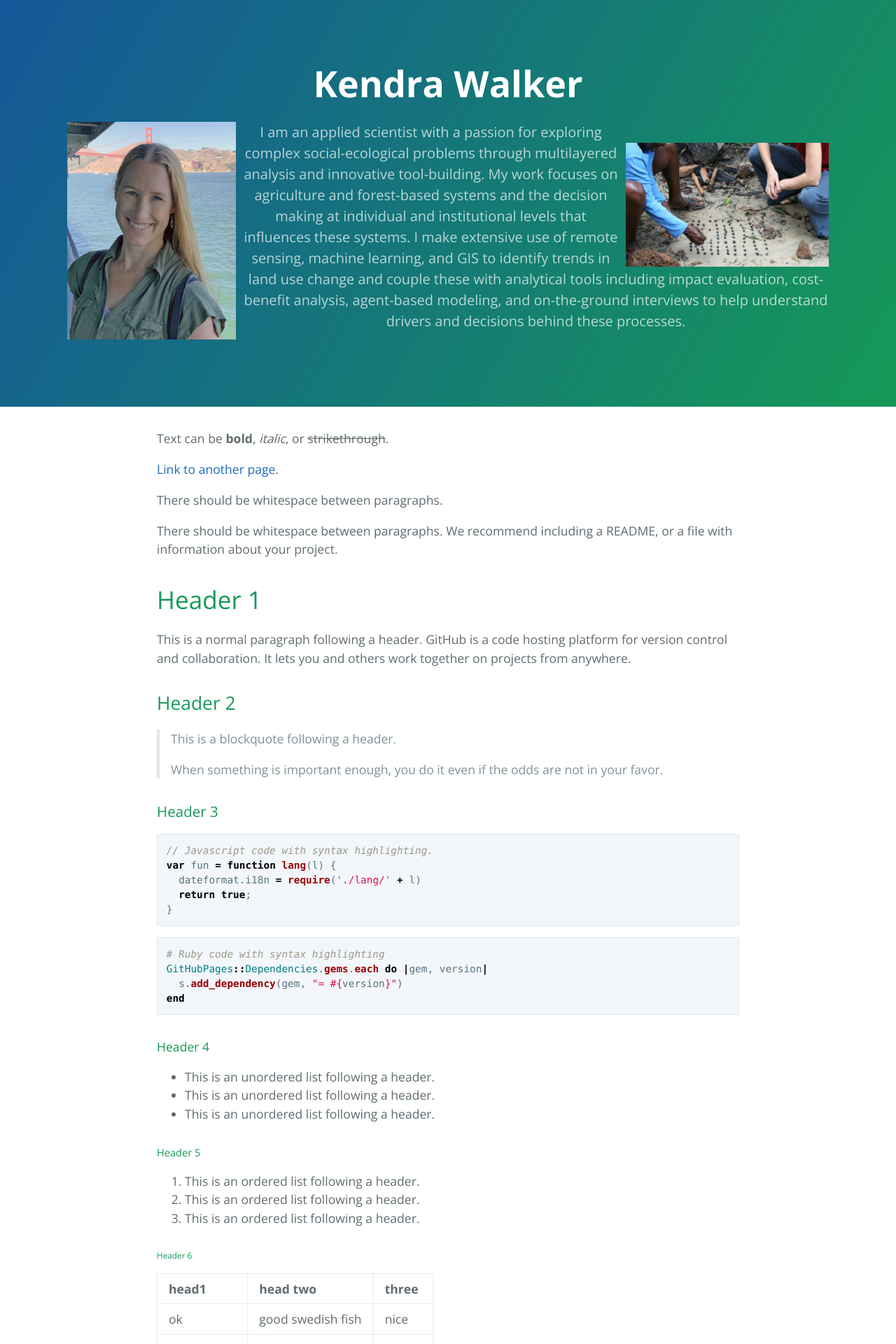
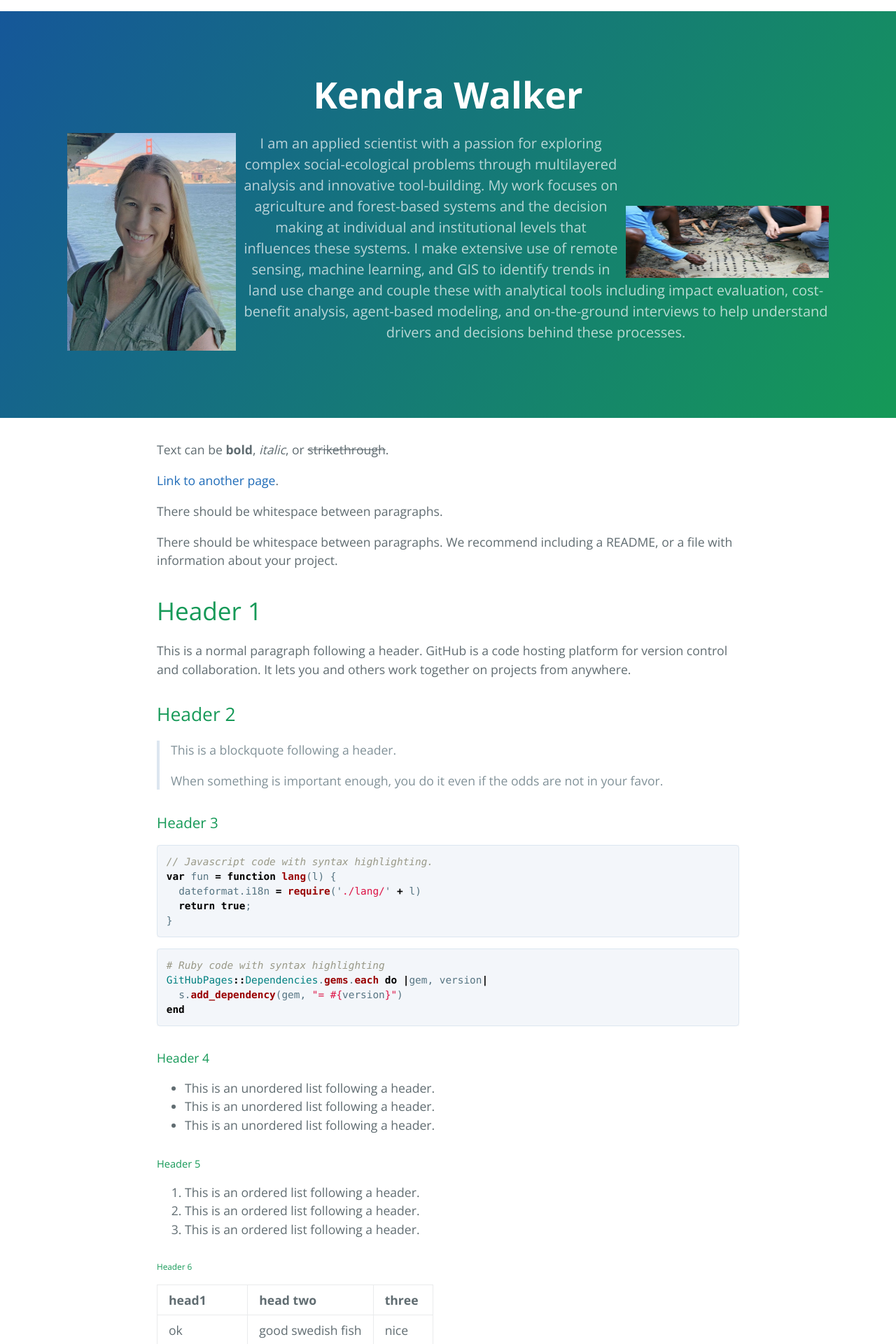
Before and after one commit to klwalker-sb/klwalker-sb, a Jekyll site: the page built from index_ex.md, in a window 1280 px wide. Shown: the top 1920 px of the page at 70% size. Built offline with Jekyll 4.4.1, drawn with Linux system fonts in a browser that asks for light colours.

Commit message:
fixing profile

```diff
--- a/_includes/head-custom.html
+++ b/_includes/head-custom.html
@@ -6,4 +6,6 @@
 <!-- You can set your favicon here -->
 <!-- link rel="shortcut icon" type="image/x-icon" href="{{ '/favicon.ico' | relative_url }}" -->
 
+{%- include social.html -%}
+
 <!-- end custom head snippets -->
--- a/_layouts/default.html
+++ b/_layouts/default.html
@@ -19,7 +19,7 @@
       <h1 class="project-name">{{ page.title | default: site.title | default: site.github.repository_name }}</h1>
       <p style="position: relative; overflow: auto">
         <img src="assets/KW_profile.jpg" alt="profile_pic" class="image" style="float:left; width:251px; height:311px; padding-right:10px;">
-        <img src="assets/KW_methods.jpg" alt="action_pic" class="image" style="float:right; width:300px; height:207px; padding-left:10px; padding-top:30px;">
+        <img src="assets/KW_methods.jpg" alt="action_pic" class="image" style="float:right; width:300px; height:207px; padding-left:10px; padding-top:104px;">
         <span class="project-tagline">{{ page.description | default: site.description}} </span>
       </p>
       {% if site.show_downloads %}
```
